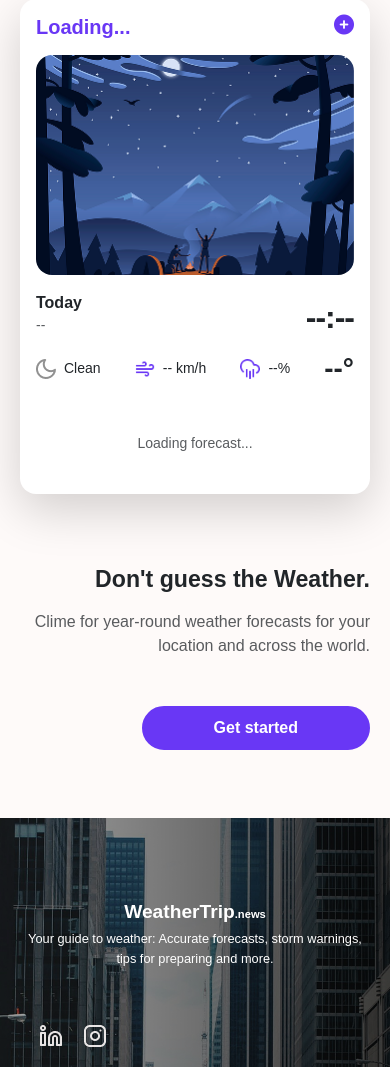
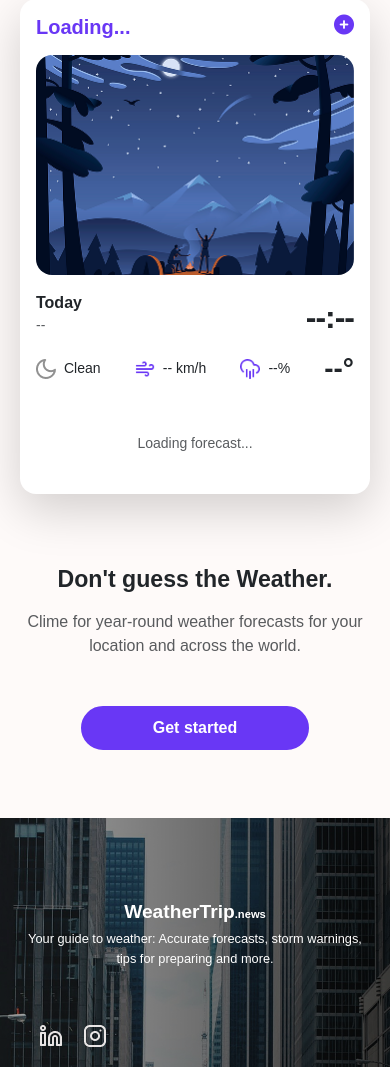
Before and after one commit to afnanulhaqque/SynoCast, a Flask app: page / in a window 390 px wide. Shown: the part 1244-2311 px from the top of the page. Run offline with Flask 3, Linux system fonts and the light colour scheme; some libraries are stand-ins or nearby versions.

Commit message:
feat: add initial homepage layout and styling

```diff
--- a/assests/styles/style.css
+++ b/assests/styles/style.css
@@ -562,6 +562,7 @@ main {
 
   .navbar-nav {
     align-items: center;
+    margin: 0 !important;
   }
 
   .navbar-nav .nav-item {
--- a/templates/home.html
+++ b/templates/home.html
@@ -33,14 +33,14 @@
       </div>
     </div>
 
-    <div class="col-lg-6 d-flex flex-column align-items-end">
+    <div class="col-lg-6 d-flex flex-column align-items-center align-items-lg-end">
       <!-- The Card -->
       <div class="bg-white rounded-4 shadow-lg p-0 mb-5 overflow-hidden" style="width: 350px;">
         {% include 'sub_banner_card.html' %}
       </div>
 
       <!-- Bottom right text -->
-      <div class="text-end mt-4" style="max-width: 400px;">
+      <div class="text-center text-lg-end mt-4" style="max-width: 400px;">
         <h2 class="h3 fw-bold mb-3">Don't guess the Weather.</h2>
         <p class="text-muted mb-4">Clime for year-round weather forecasts for your location and across the world.</p>
         <a href="/weather" class="btn btn_get_started rounded-pill fw-semibold text-decoration-none">Get started</a>
@@ -204,7 +204,7 @@
   <div class="row">
     <div class="col-6">
       <div class="card border-0">
-        <img src="/assests/images/featured-new-1.png" class="card-img-top mb-3 rounded-0" alt="Featured News">
+        <img src="/assests/images/featured-new-1.png" class="card-img-top mb-3 rounded-3" alt="Featured News">
         <div class="card-body px-0">
           <h5 class="card-title text-primary fw-bold">Heavy rain in New Orleans</h5>
           <p class="card-text text-muted">Heavy rainfall has caused significant flooding in parts of New Orleans.
@@ -216,7 +216,7 @@
     </div>
     <div class="col-6">
       <div class="card border-0">
-        <img src="/assests/images/featured-new-2.png" class="card-img-top mb-3 rounded-0" alt="Featured News">
+        <img src="/assests/images/featured-new-2.png" class="card-img-top mb-3 rounded-3" alt="Featured News">
         <div class="card-body px-0">
           <h5 class="card-title text-primary fw-bold">Heavy rain in New Orleans</h5>
           <p class="card-text text-muted">Heavy rainfall has caused significant flooding in parts of New Orleans.
```
